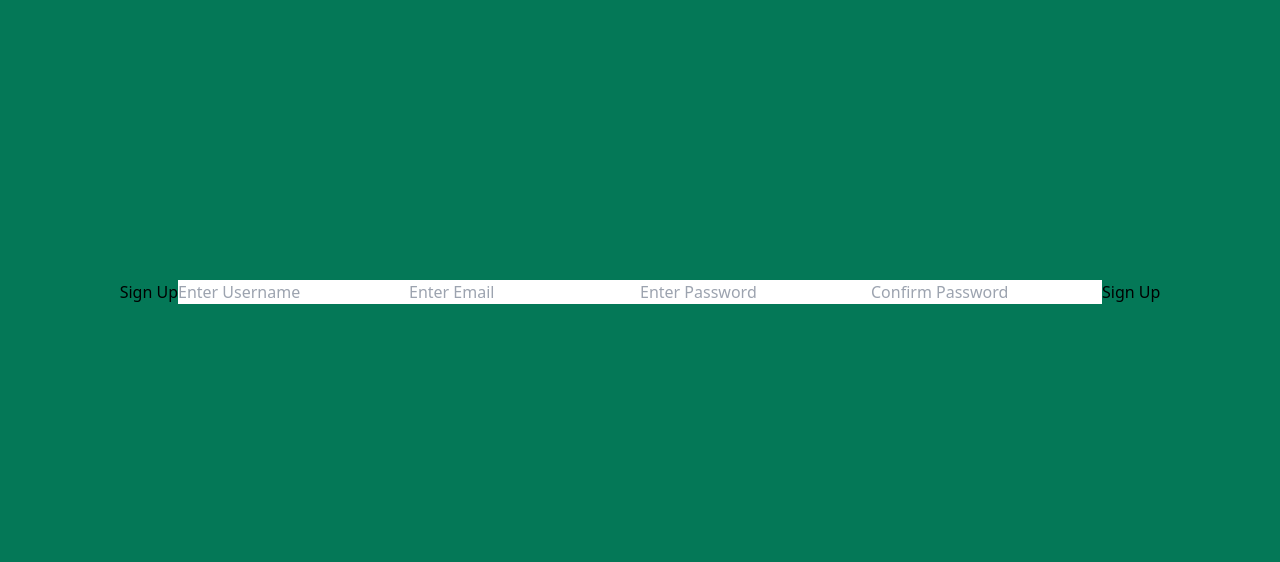
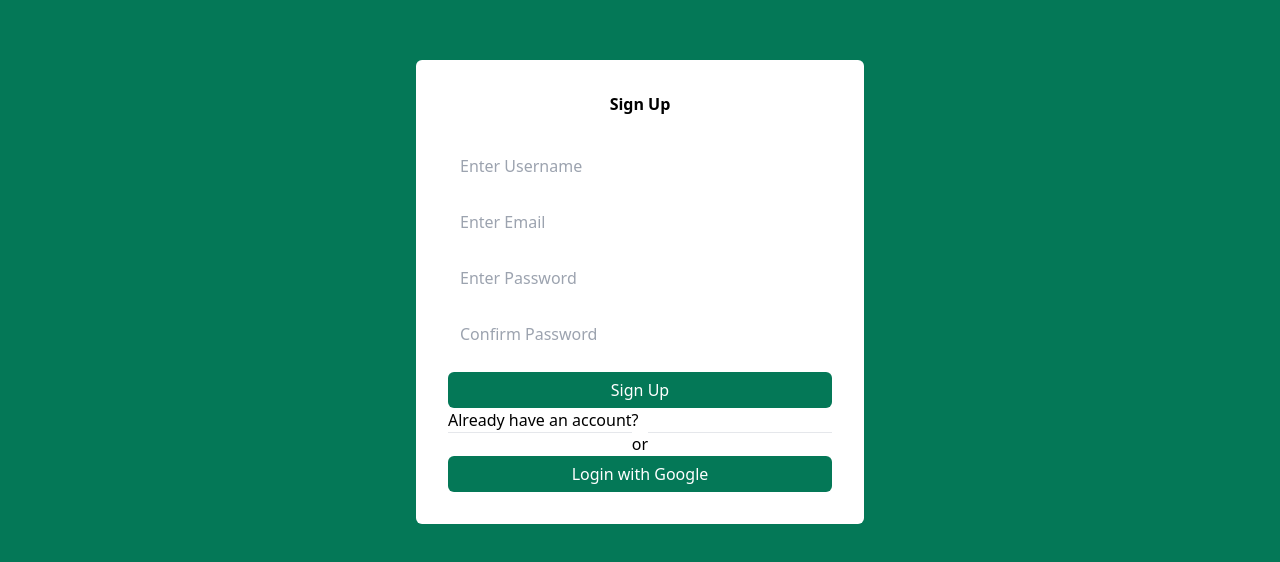
Before and after one commit to ImanAbdella20/pomodoro-timer-MERN-stack, a React (Vite) app in the folder frontend/: page / in a window 1280 px wide. Shown: the part 108-670 px from the top of the page. Built offline with nearby package versions, Linux system fonts and the light colour scheme; no server answers.

Commit message:
Applied tailwind css for signup

```diff
--- a/frontend/src/pages/Authentication/SignUp.tsx
+++ b/frontend/src/pages/Authentication/SignUp.tsx
@@ -40,35 +40,56 @@ const SignUp = () => {
 
   return (
     <>
-    <div className='flex justify-center items-center bg-customGreen min-h-screen'>
-    <h1>Sign Up</h1>
+    <div className='flex justify-center items-center  bg-customGreen  min-h-screen '>
+      <div className='p-8 max-w-md  bg-white rounded-md'>
+      <h1 className='text-center mb-8 text-black font-sans font-bold'>Sign Up</h1>
       <form onSubmit={handleSignUp}>
         <input
           type="text"
           placeholder='Enter Username'
           onChange={(e) => setUserName(e.target.value)}
           required
+          className='w-full mb-5 h-9 rounded-md pl-3'
         />
         <input
           type="email"
           placeholder='Enter Email'
           onChange={(e) => setEmail(e.target.value)}
           required
+           className='w-full mb-5 h-9 rounded-md pl-3'
         />
         <input
           type="password"
           placeholder='Enter Password'
           onChange={(e) => setPassword(e.target.value)}
           required
+           className='w-full mb-5 h-9 rounded-md pl-3'
         />
         <input
           type="password"
           placeholder='Confirm Password'
           onChange={(e) => setConfirmPassword(e.target.value)}
           required
+           className='w-full mb-5 h-9 rounded-md pl-3'
         />
-        <button type="submit" disabled={isRegistering}>Sign Up</button>
+        <button
+        type="submit"
+        disabled={isRegistering}
+        className='bg-customGreen w-full h-9 rounded-md text-white'
+        >Sign Up</button>
+
+        <h6 className='font-light '>Already have an account?</h6>
+<div className='flex '>
+<hr className='w-48'/> or <hr className='w-48' />
+</div>
+
+<button
+className='bg-customGreen w-full h-9 rounded-md text-white'
+>
+  Login with Google</button>
       </form>
+
+      </div>
 
     </div>
     </>
```
